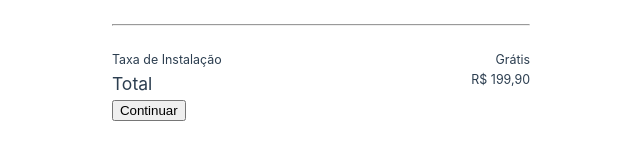
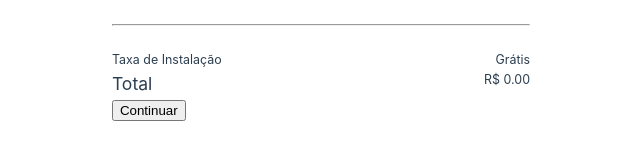
Before and after one commit to aribdavid/vuejs-web-store, a Vue app: page / in a window 1280 px wide. Shown: the part 485-644 px from the top of the page, without its empty margins (319-959 px from the left). Built offline with nearby package versions, Linux system fonts and the light colour scheme; no server answers.

Commit message:
created global store with pinia and added method to sum total price

```diff
--- a/package.json
+++ b/package.json
@@ -8,6 +8,7 @@
   },
   "dependencies": {
     "axios": "^0.27.2",
+    "pinia": "^2.0.14",
     "vue": "^3.2.36"
   },
   "devDependencies": {
--- a/src/App.vue
+++ b/src/App.vue
@@ -3,6 +3,7 @@ import PlanSelector from './components/PlanSelector.vue'
 import FixoSelector from './components/FixoSelector.vue'
 import TvSelector from './components/TvSelector.vue'
 import Checkout from './components/Checkout.vue'
+
 </script>
 
 <template>
--- a/src/components/Checkout.vue
+++ b/src/components/Checkout.vue
@@ -1,14 +1,17 @@
-<script setup>
-defineProps({
-  planCategory: {
-    type: String,
-    required: true
-  },
-  planNames: {
-    type: String,
-    required: true
-  }
-})
+<script >
+import { productStore } from '../stores/productStore';
+import { storeToRefs } from 'pinia';
+
+export default {
+   setup() {
+     const store = productStore();
+     const { totalPrice } = storeToRefs(store)
+     return {
+       store,
+       totalPrice
+     }
+     },
+}
 </script>
 
 <template>
@@ -19,7 +22,7 @@ defineProps({
   </div>
   <div class='section'>
   <h3>Total </h3>
-  <h5>R$ 199,90 </h5>
+  <h5>R$ {{totalPrice.toFixed(2)}}</h5>
   </div>
   <button type='button'>Continuar </button>
   </section>
--- a/src/components/FixoSelector.vue
+++ b/src/components/FixoSelector.vue
@@ -1,5 +1,7 @@
 <script >
 import axios from "axios";
+import { productStore } from '../stores/productStore';
+import { storeToRefs } from 'pinia';
 
   export default {
    name: "Fixo",
@@ -11,6 +13,16 @@ import axios from "axios";
    created() {
      this.getPlans();
    },
+     setup() {
+     const store = productStore();
+     const { disableOptions } = storeToRefs(store)
+     const { selectPlan } = store;
+     return {
+       store,
+       disableOptions,
+       selectPlan,
+     }
+     },
    methods: {
      getPlans() {
        axios
@@ -32,7 +44,7 @@ import axios from "axios";
   <h3>Agora escolha seu pacote de telefone fixo </h3>
   <div class='section'>
    <div class='container'  v-for="plan in fixoPlans" :key="plan.id">
-    <input type="radio" v-bind:id="plan.title" name="phone-plan" value='ilimitado-fixo-brasil'>
+    <input v-bind:disabled="disableOptions" @change="selectPlan('Fixo', message)" type="radio" v-bind:id="plan.title" name="phone-plan" v-model="message" v-bind:value="plan.price">
   <br>
   <label v-bind:for="plan.title">{{plan.title}}</label>
    <h5>R$ {{plan.price}}</h5>
--- a/src/components/PlanSelector.vue
+++ b/src/components/PlanSelector.vue
@@ -1,5 +1,7 @@
 <script>
 import axios from "axios";
+import { productStore } from '../stores/productStore';
+
 
   export default {
    name: "Internet",
@@ -11,6 +13,16 @@ import axios from "axios";
    created() {
      this.getPlans();
    },
+   setup() {
+     const store = productStore();
+     const { clickInternetPlan, selectPlan} = store
+
+     return {
+       store,
+       clickInternetPlan,
+       selectPlan
+     }
+     },
    methods: {
      getPlans() {
        axios
@@ -21,7 +33,7 @@ import axios from "axios";
          .catch((error) => {
            console.log(error);
          });
-     },
+     }
    },
   };
 
@@ -33,7 +45,7 @@ import axios from "axios";
   <h3>Selecione um plano de internet para continuar </h3>
   <div class='section'>
    <div class='container' v-for="plan in internetPlans" :key="plan.id" >
-  <input type="radio" v-bind:id="plan.title" name="internet-plan" value="100MB">
+  <input type="radio" v-on:click="clickInternetPlan" @change="selectPlan('Internet', message)" v-bind:id="plan.title" name="internet-plan" v-model="message" v-bind:value="plan.price">
   <br>
   <label class='title' v-bind:for="plan.title" >{{ plan.title }}</label>
   <h5>R$ {{plan.price}}</h5>
--- a/src/components/TvSelector.vue
+++ b/src/components/TvSelector.vue
@@ -1,5 +1,7 @@
 <script >
 import axios from "axios";
+import { productStore } from '../stores/productStore';
+import { storeToRefs } from 'pinia';
 
   export default {
    name: "Tv",
@@ -11,6 +13,16 @@ import axios from "axios";
    created() {
      this.getPlans();
    },
+      setup() {
+     const store = productStore();
+     const { disableOptions } = storeToRefs(store);
+     const { selectPlan } = store;
+     return {
+       store,
+       disableOptions,
+       selectPlan,
+     }
+     },
    methods: {
      getPlans() {
        axios
@@ -32,7 +44,7 @@ import axios from "axios";
   <h3>Agora escolha seu pacote de TV </h3>
   <div class='section'>
   <div class='container' v-for="plan in tvPlans" :key="plan.id" >
-  <input type="radio" v-bind:id="plan.title" name="tv-plan" value="100MB">
+  <input type="radio" @change="selectPlan('Tv', message)" v-bind:disabled="disableOptions" v-bind:id="plan.title" name="tv-plan" v-model="message" v-bind:value="plan.price">
   <br>
   <label class='title' v-bind:for="plan.title">{{ plan.title }}</label>
   <h5>R$ {{plan.price}}</h5>
--- a/src/main.js
+++ b/src/main.js
@@ -1,4 +1,7 @@
 import { createApp } from 'vue'
 import App from './App.vue'
+import { createPinia } from 'pinia';
 
-createApp(App).mount('#app')
+const app = createApp(App);
+app.use(createPinia());
+app.mount('#app')
--- /dev/null
+++ b/src/stores/productStore.js
@@ -0,0 +1,28 @@
+import { defineStore } from "pinia";
+
+export const productStore = defineStore('productStore', {
+  state: () => {
+    return  {
+      disableOptions: true,
+      isPlanSelected: false,
+      selectedPlans: {
+        Internet: 0,
+        Tv: 0,
+        Fixo: 0,
+      },
+      totalPrice: 0
+    }
+  },
+  actions: {
+
+    clickInternetPlan(){
+      this.disableOptions = false
+    },
+    selectPlan(category,amount){
+      this.selectedPlans[category] = Number(amount);
+      this.totalPrice = this.selectedPlans["Internet"] +
+      this.selectedPlans["Tv"] + this.selectedPlans["Fixo"]
+    }
+  }
+
+});
```
Also changed, not shown: 1 other file (tests, documents, lock files or other folders).
